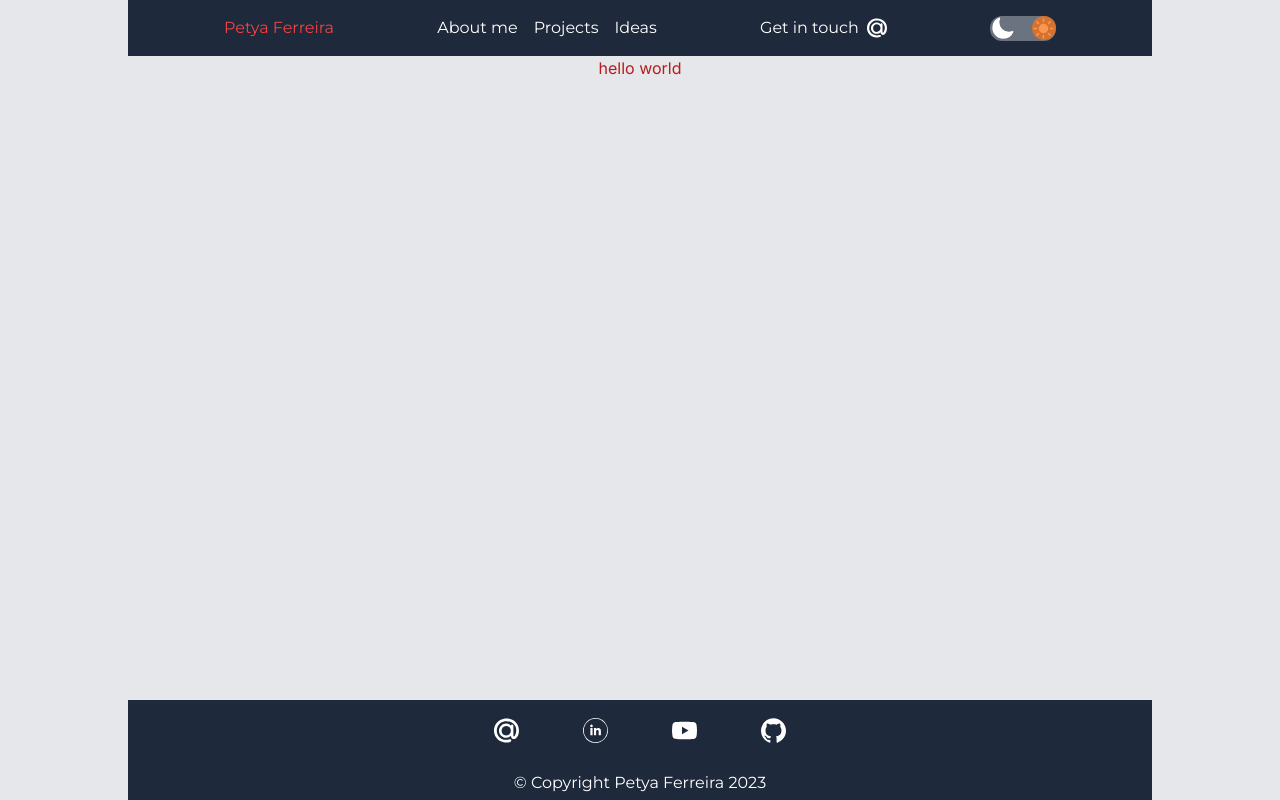
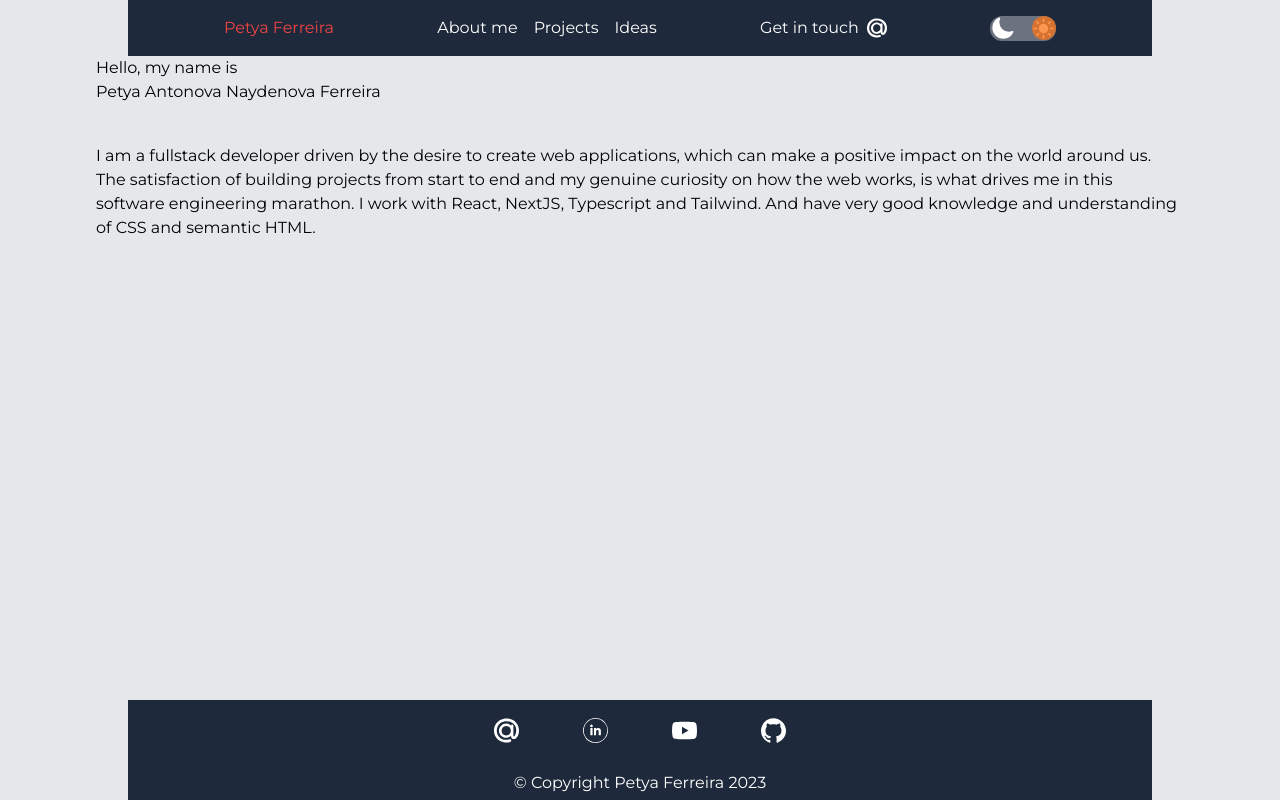
Before and after one commit to PetyaFerreiraDeveloper/portfolio-petya, a Next.js app: page / in a window 1280 px wide. Built offline with nearby package versions, Linux system fonts and the light colour scheme.

Commit message:
update header style

```diff
--- a/components/common/header/HeaderContainer.tsx
+++ b/components/common/header/HeaderContainer.tsx
@@ -16,7 +16,7 @@ const HeaderContainer = () => {
         <Link href={"/"} className="py-4 text-red-500 ">
           {"Petya Ferreira"}
         </Link>
-        <Menu className={'flex gap-4'}/>
+        <Menu className={'hidden md:flex gap-4'}/>
         <Link
           href={"mailto:petianaidenova@gmail.com"}
           className="hidden md:flex items-center gap-2"
--- a/components/common/hero/Hero.tsx
+++ b/components/common/hero/Hero.tsx
@@ -1,17 +1,23 @@
-import React from 'react'
+import React from "react";
 
 const Hero = () => {
   return (
-    <section>
+    <section className="flex flex-col gap-10  justify-center">
       <div>
-
-      <span>Hello, my name is</span>
-      <h2>Petya Antonova Naydenova Ferreira</h2>
+        <span>Hello, my name is</span>
+        <h2>Petya Antonova Naydenova Ferreira</h2>
       </div>
-      <p>I am a fullstack developer</p>
-
+      <p>
+        I am a fullstack developer driven by the desire to create web
+        applications, which can make a positive impact on the world around us.
+        The satisfaction of building projects from start to end and my genuine
+        curiosity on how the web works, is what drives me in this software
+        engineering marathon. I work with React, NextJS, Typescript and
+        Tailwind. And have very good knowledge and understanding of CSS and
+        semantic HTML.
+      </p>
     </section>
-  )
-}
+  );
+};
 
 export default Hero;
--- a/pages/index.tsx
+++ b/pages/index.tsx
@@ -1,6 +1,7 @@
 import { Karla } from 'next/font/google'
 import { Inter } from 'next/font/google'
 import Meta from '@/layout/Meta'
+import Hero from '@/components/common/hero/Hero';
 
 const karla = Karla({ subsets: ['latin'] });
 const inter = Inter({ subsets: ['latin'] });
@@ -10,7 +11,7 @@ export default function Home() {
     <>
       <Meta title={'Petya\'s Resume'} description={'This is Petya Naydenova Ferreira resume and current projects'} />
       <main className=''>
-        <p className={`${inter.className} text-red-700`}>hello world</p>
+        <Hero />
       </main>
     </>
   )
```
